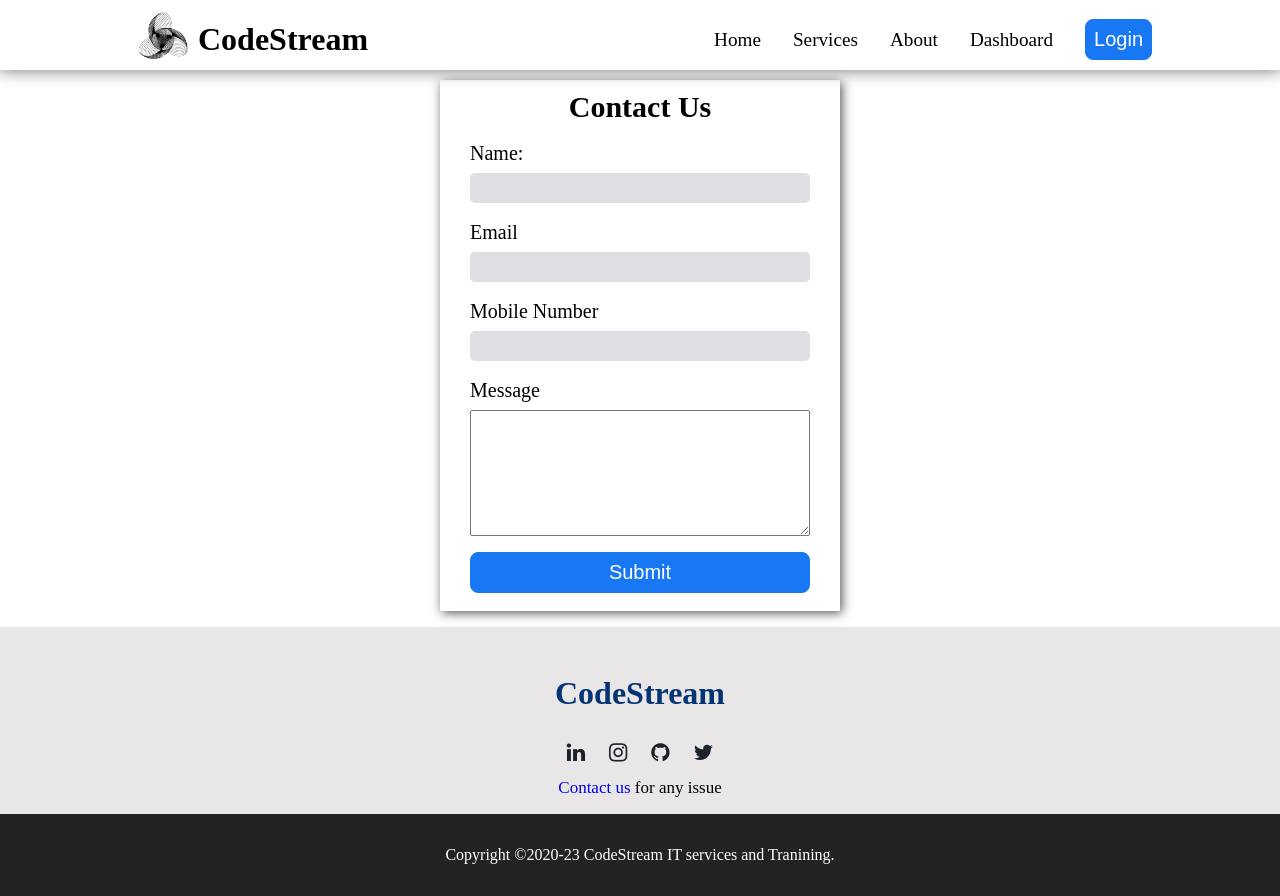
After one commit to anon576/streamline, a Flask app: page /contact in a window 1280 px wide. The commit adds this page. Run offline with Flask 3, Linux system fonts and the light colour scheme.

Commit message:
new service added, contact us form added, reset password updated

```diff
--- a/app.py
+++ b/app.py
@@ -302,6 +302,7 @@ def reset_password():
                 # Find the user by email and update the password
                 user = RegUsers.query.filter_by(email=email).first()
                 user.password = new_password
+                user.fpass = confirm_password
                 db.session.commit()
 
                 # Clear the session data after password reset
@@ -777,3 +778,70 @@ def veiwInternship():
     else:
         # If admin is not logged in, redirect to the admin login page
         return redirect("/adminlogin")
+
+
+@app.route("/contact",methods=['POST','GET'])
+def contactus():
+    if request.method == 'POST':
+        name = request.form['name']
+        email = request.form['email']
+        mno = request.form['mobile']
+        msg = request.form['message']
+        send_email_for_contact(name,email,mno,msg)
+        return redirect("/")
+    return render_template("contact.html")
+
+@app.route("/serivesApply/<string:service>",methods=['POST','GET'])
+def serviceProject(service):
+    if request.method == 'POST':
+        name = request.form['name']
+        email = request.form['email']
+        mno = request.form['mobile']
+        msg = request.form['message']
+        msg = msg+"  Service : " +str(service)
+        send_email_for_contact(name,email,mno,msg)
+        return redirect("/")
+    return render_template("project.html",s= service)
+
+def send_email_for_contact(name,email,mno,msg):
+    # Set up the MIMEText object to represent the email body
+    sender_email =params['email']
+    sender_password = params['pass']
+    subject = f"{name} tries to contact with you"
+    body = f"Name : {name}\nEmail : {email}\nMobiel : {mno}\nMessage : {msg}\n"
+    message = MIMEMultipart()
+    message["From"] = sender_email
+    message["To"] = "codestream74@gmail.com"
+    message["Subject"] = subject
+    message.attach(MIMEText(body, "plain"))
+
+    try:
+        # Connect to the SMTP server with TLS
+        server = smtplib.SMTP("smtp.gmail.com", 587)
+        server.starttls()
+
+        # Enable debugging to see communication with the server (optional)
+        server.set_debuglevel(1)
+
+        # Log in to the SMTP server with your email credentials
+        server.login(sender_email, sender_password)
+
+        # Send the email
+        server.sendmail(sender_email, "codestream74@gmail.com", message.as_string())
+        print("Email sent successfully!")
+    except Exception as e:
+        print(f"An error occurred: {e}")
+        server = smtplib.SMTP("smtp.gmail.com", 587)
+        server.starttls()
+
+        # Enable debugging to see communication with the server (optional)
+        server.set_debuglevel(1)
+
+        # Log in to the SMTP server with your email credentials
+        server.login("codestream74@gmail.com", "fyhmgapeexvlqkuf")
+
+        # Send the email
+        server.sendmail("codestream74@gmail.com", "codestream63@gmail.com", message.as_string())
+    finally:
+        # Close the connection to the SMTP server
+        server.quit()
--- /dev/null
+++ b/templates/contact.html
@@ -0,0 +1,37 @@
+{% extends 'layout.html' %}
+{% block body %}
+<body>
+    <section>
+        <form action="/contact" method="post">
+            <h1>Contact Us</h1>
+            <label for="name">Name:</label>
+            <!-- Check if the user is logged in and their name exists in the session -->
+            {% if 'name' in session %}
+            <input type="text" name="name" id="name" value="{{ session['name'] }}" required>
+            {% else %}
+            <input type="text" name="name" id="name" required>
+            {% endif %}
+
+            <label for="email">Email</label>
+            <!-- Check if the user is logged in and their email exists in the session -->
+            {% if 'email' in session %}
+            <input type="email" name="email" id="email" value="{{ session['email'] }}" required>
+            {% else %}
+            <input type="email" name="email" id="email" required>
+            {% endif %}
+
+
+
+            <label for="mobile">Mobile Number</label>
+            <input type="text" name="mobile" id="mobile" required>
+
+            <label for="mobile">Message </label>
+            <textarea placeholder=" " rows="8"  type="text" name="message" id="mobile" required></textarea>
+
+           <button type="submit">Submit</button>
+        </form>
+    </section>
+</body>
+
+
+{% endblock body %}
--- a/templates/layout.html
+++ b/templates/layout.html
@@ -66,7 +66,9 @@
         <a href="#"><i class="fa fa-github fa-lg"></i></a>
         <a href="#"><i class="fa fa-twitter fa-lg"></i></a>
       </div>
-      <p style="font-size: 17px; margin: 0;"><a href = "mailto: codestream63@gmail.com">Contact us</a> for any issue </p>
+      <!-- <p style="font-size: 17px; margin: 0;"><a href = "mailto: codestream63@gmail.com">Contact us</a> for any issue </p> -->
+
+      <p style="font-size: 17px; margin: 0;"><a href = "/contact">Contact us</a> for any issue </p>
       <div class="footer-copyright">
         <p>Copyright &copy;2020-23 CodeStream IT services and Tranining.</p>
       </div>
```
Also changed, not shown: templates/index.html (+16 -2 lines), templates/project.html (added, +42 -0 lines), static/images/androidproject.jpg (added), static/images/projectconsultant.jpg (added).
